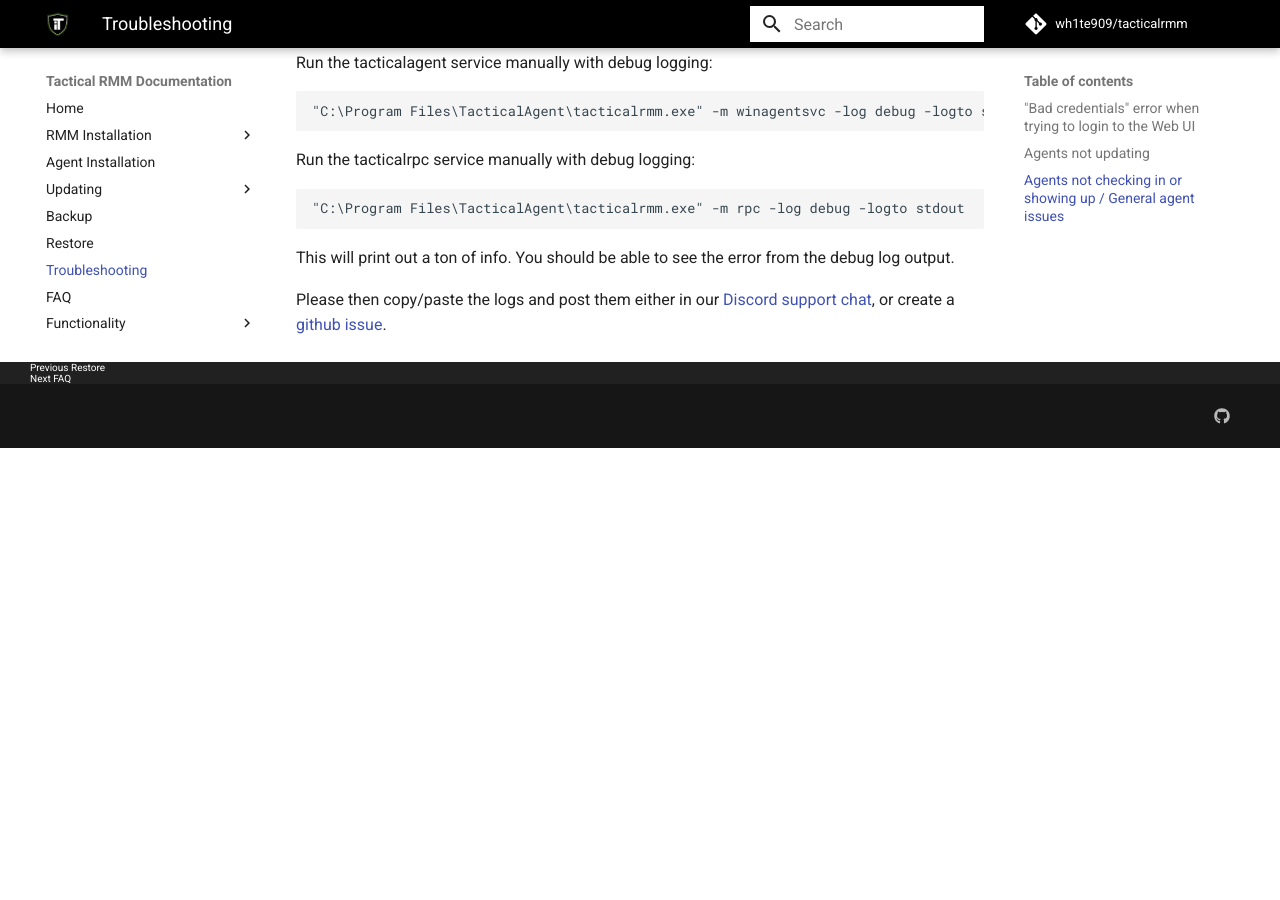
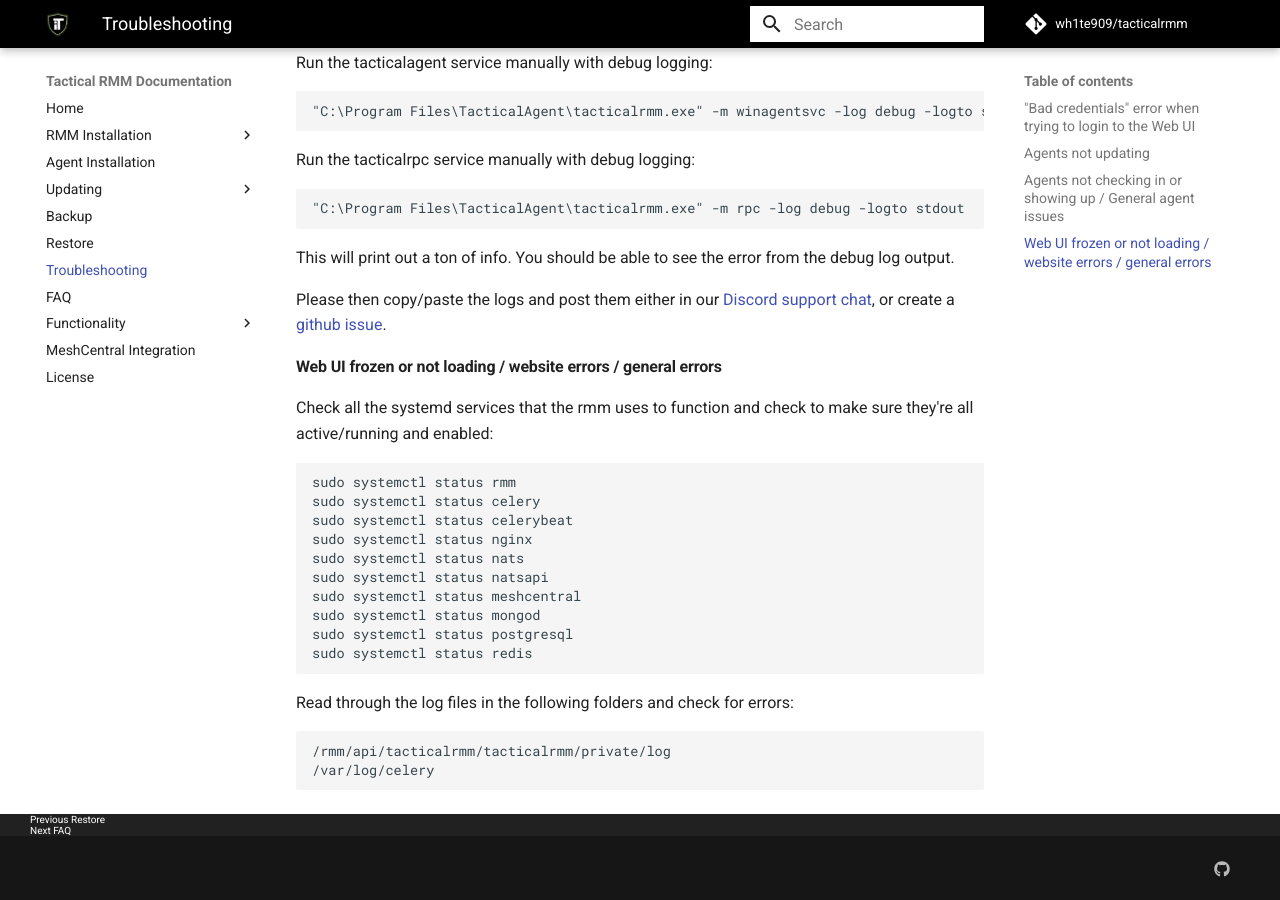
Before and after one commit to amidaware/trmm-docs, an MkDocs documentation site: the page built from docs/docs/troubleshooting.md, in a window 1280 px wide and 900 px high, scrolled down 1152 px. Built offline with MkDocs 1.6.1 and Material for MkDocs 9.7.7, drawn with Linux system fonts in a browser that asks for light colours; comment, search, counter and statistics services are not loaded; before the commit the page ends 1600 px from its top, so only the background shows below that.

Commit message:
more docs

````diff
--- a/docs/docs/troubleshooting.md
+++ b/docs/docs/troubleshooting.md
@@ -50,3 +50,27 @@
 This will print out a ton of info. You should be able to see the error from the debug log output.
 
 Please then copy/paste the logs and post them either in our [Discord support chat](https://discord.gg/upGTkWp), or create a [github issue](https://github.com/wh1te909/tacticalrmm/issues).
+
+
+#### Web UI frozen or not loading / website errors / general errors
+
+Check all the systemd services that the rmm uses to function and check to make sure they're all active/running and enabled:
+
+```bash
+sudo systemctl status rmm
+sudo systemctl status celery
+sudo systemctl status celerybeat
+sudo systemctl status nginx
+sudo systemctl status nats
+sudo systemctl status natsapi
+sudo systemctl status meshcentral
+sudo systemctl status mongod
+sudo systemctl status postgresql
+sudo systemctl status redis
+```
+
+Read through the log files in the following folders and check for errors:
+```bash
+/rmm/api/tacticalrmm/tacticalrmm/private/log
+/var/log/celery
+```
````
Also changed, not shown: docs/docs/index.md (+2 -2 lines), docs/docs/install_agent.md (+1 -1 lines), docs/docs/restore.md (+1 -1 lines), docs/docs/update_server.md (+15 -0 lines).
